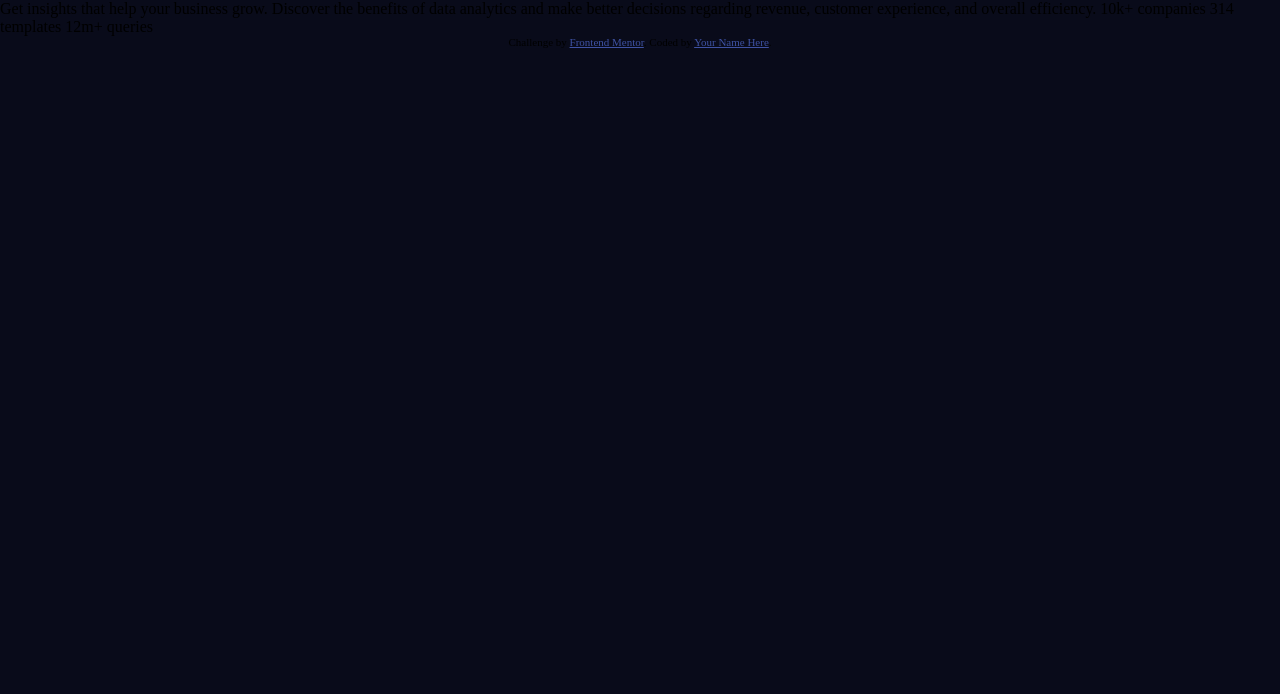
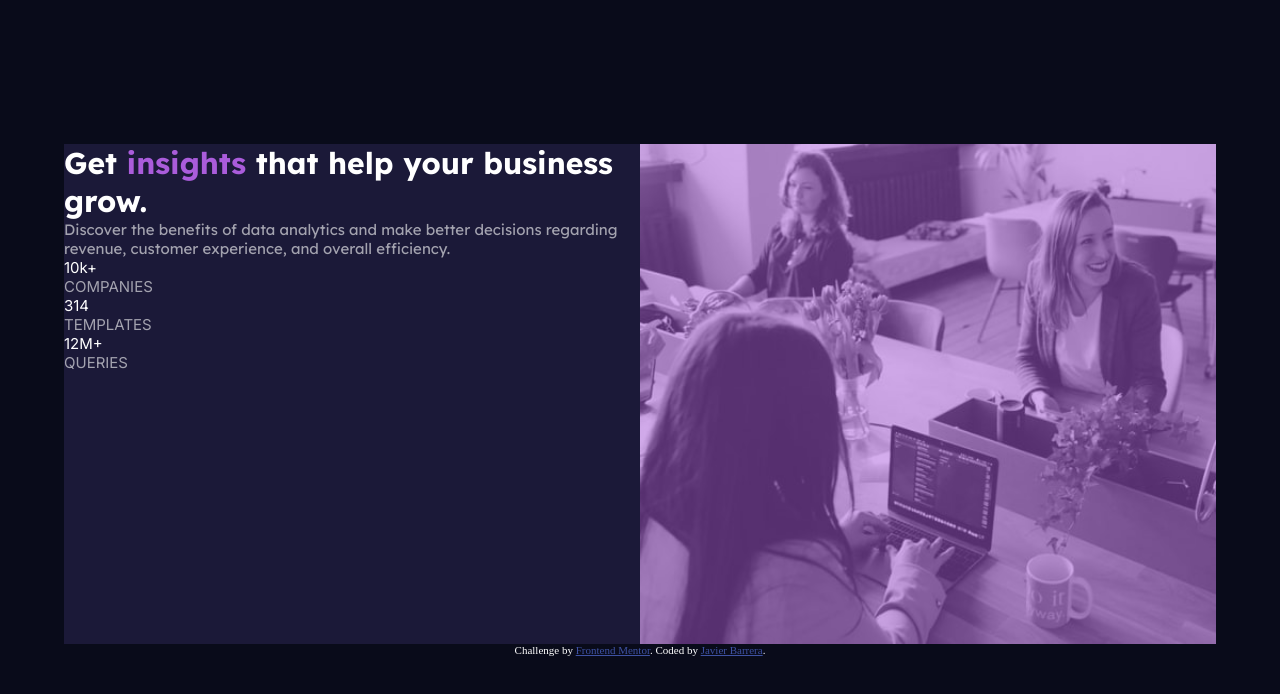
Before and after one commit to javierb256/Stats-preview-card-component, a plain HTML site: page index.html in a window 1280 px wide. Drawn offline with Linux system fonts and the light colour scheme.

Commit message:
added color to elements and added header image with purple overlay

```diff
--- a/index.html
+++ b/index.html
@@ -1,34 +1,59 @@
 <!DOCTYPE html>
 <html lang="en">
   <head>
-  <meta charset="UTF-8">
-  <meta name="viewport" content="width=device-width, initial-scale=1.0"> <!-- displays site properly based on user's device -->
+    <meta charset="UTF-8" />
+    <meta name="viewport" content="width=device-width, initial-scale=1.0" />
+    <!-- displays site properly based on user's device -->
 
-  <link rel="icon" type="image/png" sizes="32x32" href="./images/favicon-32x32.png">
+    <link
+      rel="icon"
+      type="image/png"
+      sizes="32x32"
+      href="./images/favicon-32x32.png"
+    />
 
     <title>Frontend Mentor | Stats preview card component</title>
 
     <!-- Feel free to remove these styles or customise in your own stylesheet 👍 -->
-  <link rel="stylesheet" href="styles.css">
+    <link rel="stylesheet" href="styles.css" />
   </head>
   <body>
-
-  <main>
-
+    <main class="container">
+      <div class="data">
+        <h1>Get <span class="purple-highlight">insights</span> that help your business grow.</h1>
+        <p>
+          Discover the benefits of data analytics and make better decisions
+          regarding revenue, customer experience, and overall efficiency.
+        </p>
+        <div class="stat-container">
+          <div class="stat">
+            <p>10k+</p>
+            <p>COMPANIES</p>
+          </div>
+          <div class="stat">
+            <p>314</p>
+            <p>TEMPLATES</p>
+          </div>
+          <div class="stat">
+            <p>12M+</p>
+            <p>QUERIES</p>
+          </div>
+        </div>
+      </div>
+      <div class="banner">
+        <div class="overlay"></div>
+        <img src="./images/image-header-desktop.jpg" alt="site banner"/>
+      </div>
     </main>
 
-  Get insights that help your business grow.
-
-  Discover the benefits of data analytics and make better decisions regarding revenue, customer
-  experience, and overall efficiency.
-
-  10k+ companies
-  314 templates
-  12m+ queries
-
     <div class="attribution">
-    Challenge by <a href="https://www.frontendmentor.io?ref=challenge" target="_blank">Frontend Mentor</a>.
-    Coded by <a href="#">Your Name Here</a>.
+      Challenge by
+      <a href="https://www.frontendmentor.io?ref=challenge" target="_blank"
+        >Frontend Mentor</a
+      >. Coded by
+      <a href="https://www.frontendmentor.io/profile/javierb256"
+        >Javier Barrera</a
+      >.
     </div>
   </body>
 </html>
--- a/styles.css
+++ b/styles.css
@@ -1,3 +1,5 @@
+@import url('https://fonts.googleapis.com/css2?family=Inter:ital,opsz,wght@0,14..32,100..900;1,14..32,100..900&family=Lexend+Deca:wght@100..900&display=swap');
+
 * {
   box-sizing: border-box;
 }
@@ -58,15 +60,105 @@ body {
 
     /* stat headings */
     --slightly-transparent-white: hsla(0, 0%, 100%, 0.6);
+
+    /* Font Families */
+    --lexend-deca: "Lexend Deca", sans-serif;
+    --inter: "Inter", sans-serif;
+}
+
+
+/* .lexend-deca-<uniquifier> {
+  font-family: "Lexend Deca", sans-serif;
+  font-optical-sizing: auto;
+  font-weight: <weight>;
+  font-style: normal;
+} */
+
+
+/* .inter-<uniquifier> {
+  font-family: "Inter", sans-serif;
+  font-optical-sizing: auto;
+  font-weight: <weight>;
+  font-style: normal;
+} */
+
+
+.purple-highlight {
+  color: var(--soft-violet);
 }
 
 body {
     background-color: var(--very-dark-blue);
+    display: flex;
+    flex-direction: column;
+    justify-content: center;
+    align-items: center;
+    height: 100vh;
+    font-size: 15px;
+}
+
+.container {
+  display: flex;
+  max-width: 1500px;
+  width: 90%;
+  height: 500px;
+  background-color: var(--dark-desaturated-blue);
+  justify-content: space-between;
+}
+
+.container h1 {
+  color: white;
+  font-family: var(--lexend-deca);
+}
+
+.data {
+  width: 50%;
+}
+
+.data > p {
+  color: var(--slightly-transparent-white);
+  font-family: var(--lexend-deca);
+}
+
+.stat {
+  display: flex;
+  flex-direction: column;
+  font-family: var(--inter);
+}
+
+.stat p:first-child {
+  color: var(--white);
+}
+
+.stat p:last-child {
+  color: var(--slightly-transparent-white);
+}
+
+.banner {
+  position: relative;
+  width: 50%;
+}
+
+.banner .overlay {
+  position: absolute;
+  z-index: 100;
+  background-color: var(--soft-violet);
+  width: 100%;
+  height: 100%;
+  opacity: .5;
+}
+
+.banner img {
+  background-size: cover;
+  background-attachment: fixed;
+  height: 100%;
+  width: 100%;
 }
 
 .attribution {
   font-size: 11px;
   text-align: center;
+  color: white;
 }
 .attribution a {
   color: hsl(228, 45%, 44%);
```
Lines whose indentation alone changed are shown as unchanged.
